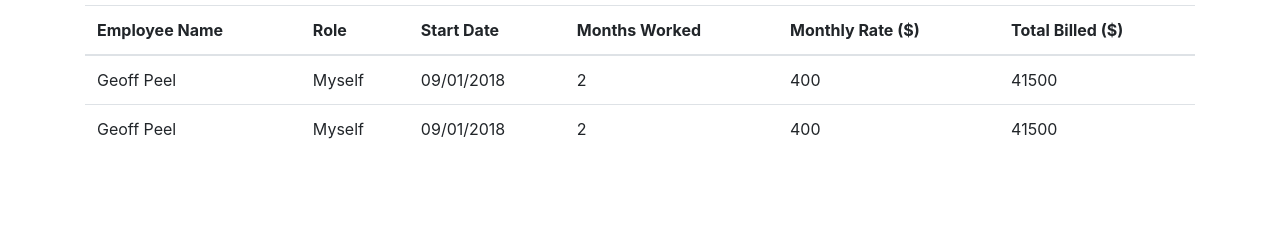
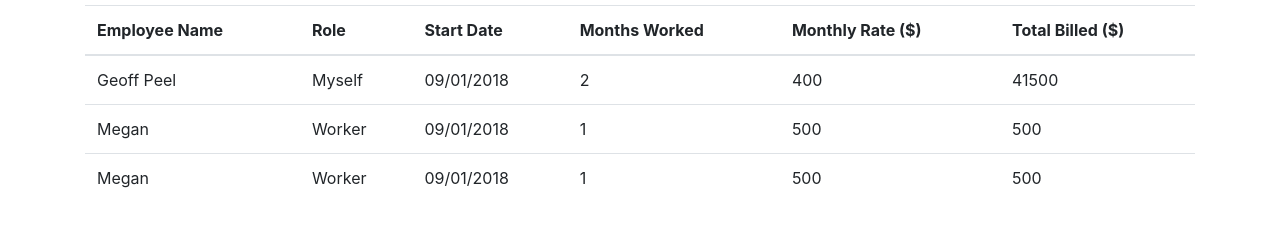
Before and after one commit to gkpeel/time-sheet, a plain HTML site: page index.html in a window 1280 px wide. Shown: the part 51-278 px from the top of the page. Drawn offline with nearby package versions, Linux system fonts and the light colour scheme.

Commit message:
minor change

```diff
--- a/index.html
+++ b/index.html
@@ -35,12 +35,20 @@
                             <td>41500</td>
                         </tr>
                         <tr>
-                            <td>Geoff Peel</td>
-                            <td>Myself</td>
+                            <td>Megan </td>
+                            <td>Worker</td>
                             <td>09/01/2018</td>
-                            <td>2</td>
-                            <td>400</td>
-                            <td>41500</td>
+                            <td>1</td>
+                            <td>500</td>
+                            <td>500</td>
+                        </tr>
+                        <tr>
+                            <td>Megan </td>
+                            <td>Worker</td>
+                            <td>09/01/2018</td>
+                            <td>1</td>
+                            <td>500</td>
+                            <td>500</td>
                         </tr>
                     </tbody>
                 </table>
```
